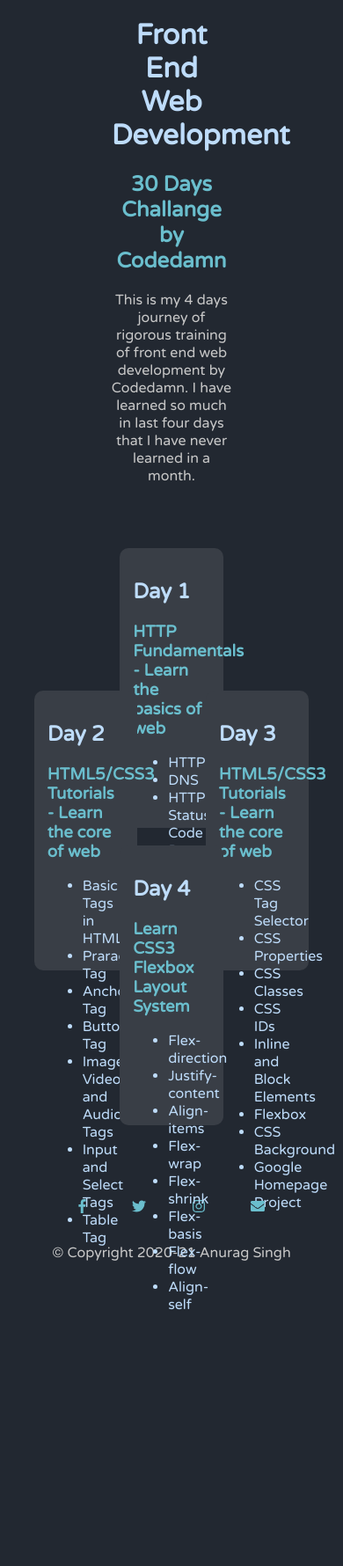
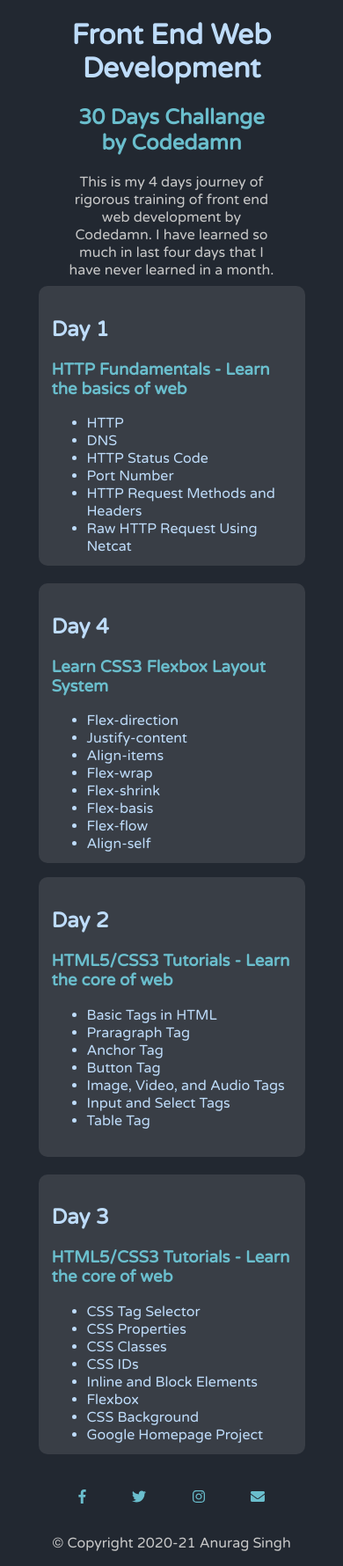
Before and after one commit to anuragsinghbam/webdev, a plain HTML site: page index.html in a window 390 px wide. Shown: the whole page at 88% size. Before the commit the page ends 1493 px from the top, so only its background shows below. Drawn offline with Linux system fonts and the light colour scheme.

Commit message:
Update styles.css

```diff
--- a/css/styles.css
+++ b/css/styles.css
@@ -1,3 +1,15 @@
+/* @media(max-width: 480px) {
+  .verical-container, .horizontal-container {
+    display: block;
+    color: red;
+  }
+
+  header {
+    display: block;
+    color: red;
+  }
+} */
+
 
 body {
   font-family: "Varela Round";
@@ -93,3 +105,66 @@ footer p {
   margin: 1rem 1.5rem;
   color: rgb(106, 190, 205);;
 }
+
+
+@media (max-width: 768px) {
+
+  header {
+    position: static;
+  }
+
+  .heading {
+    width: 60%;
+  }
+
+  .horizontal-container  {
+    position: static;
+    flex-direction: column;
+    justify-content: center;
+    align-items: center;
+  }
+
+  .verical-container {
+    position: static;
+    margin-bottom: 2rem;
+  }
+
+  .verical-container div {
+    width: 70%;
+  }
+
+  .horizontal-container div {
+    width: 70%;
+
+  }
+
+  footer {
+    position: static;
+  }
+
+  .social-icon {
+    margin-top: 3rem;
+  }
+
+}
+
+@media (min-width: 769px) and (max-width: 1280px) {
+  .horizontal-container {
+    justify-content: space-between;
+  }
+
+  .horizontal-container div{
+    width: 26%;
+    height: 50%;
+  }
+
+
+  .verical-container div {
+    width: 26%;
+    height: 50%;
+  }
+
+  .heading {
+    width: 55%;
+  }
+}
```
